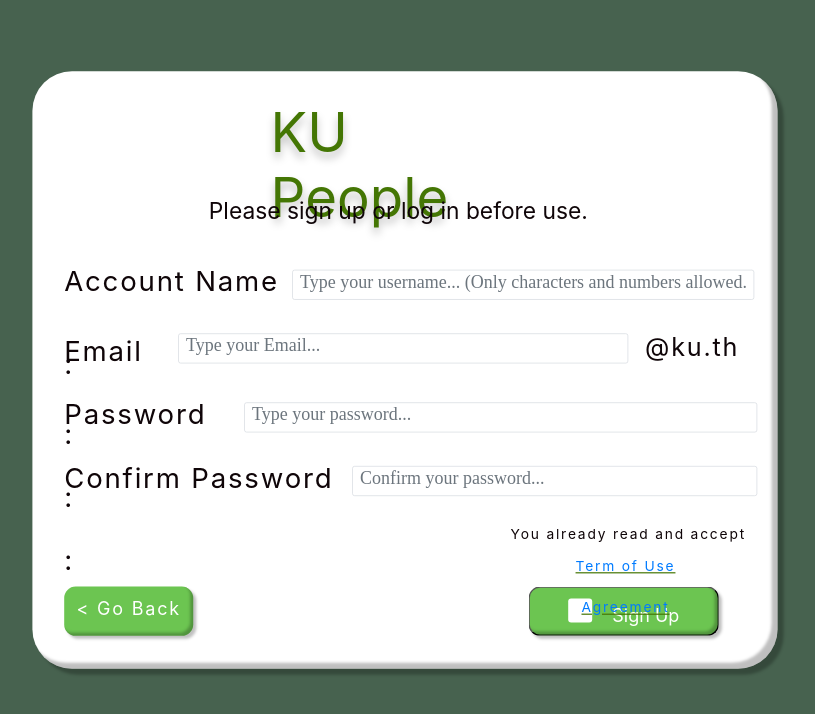
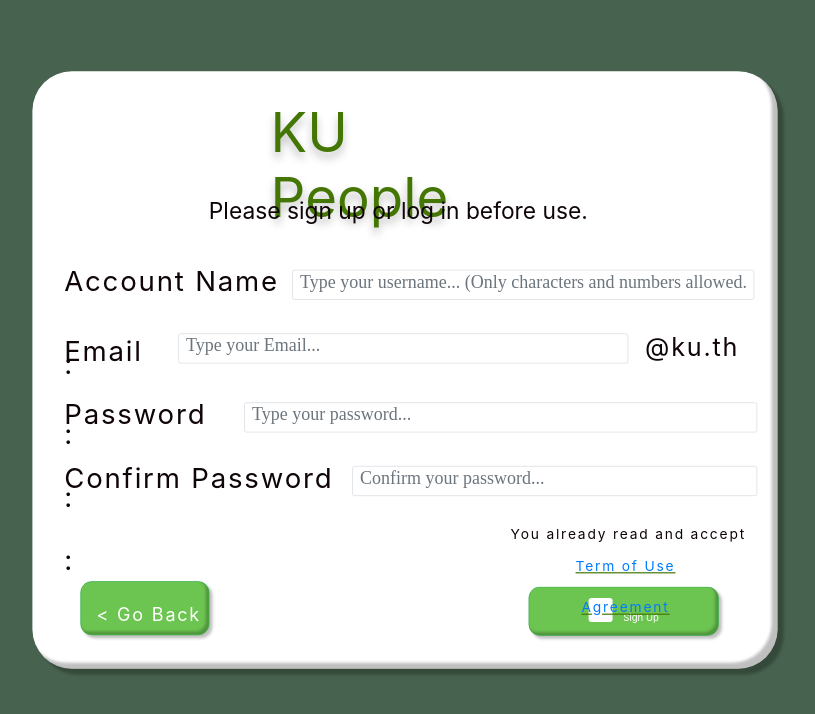
Before and after one commit to qqunx9999/KPP_Frontend, a React (Create React App) app in the folder frontend/: page /SignUp in a window 1280 px wide. Shown: the top 714 px of the page, without its empty margins (376-1191 px from the left). Built offline with nearby package versions, Linux system fonts and the light colour scheme.

Commit message:
-- Fixed :   Sign In Button   Add BS for other button there

```diff
--- a/frontend/src/CSSsource/LoginPage.css
+++ b/frontend/src/CSSsource/LoginPage.css
@@ -215,15 +215,13 @@
 }
 
 .GoToSignUpLogIn1 {
-  width: 191px;
-  height: 69px;
+  width: 317px;
+  height: 82px;
   overflow: visible;
-  font-family: "Inter", sans-serif;
-  color: var(--Theme4, #447604);
-  font-size: 23px;
-  letter-spacing: 3px;
-  line-height: 3;
-  text-decoration: underline;
+  background: var(--Theme5, #6cc551);
+  box-shadow: 5px 5px 5px 0px rgba(0, 0, 0, 0.25), inset -5px -5px 5px 0px rgba(0,0,0,0.25);
+  border-radius: 19px;
+  color: var(--Theme1, #ffffff);
   position: absolute;
   top: 630px;
   left: 350px;
--- a/frontend/src/CSSsource/SignupPage.css
+++ b/frontend/src/CSSsource/SignupPage.css
@@ -6,6 +6,13 @@
   background: var(--Theme6, #47624f);
   position: absolute;
 }
+.btn-success:hover{
+  background: var(--Theme5, #4FD237)!important;
+}
+.form-control:focus,.form-control:hover {
+background: rgba(0, 0, 0, 0.2)
+}
+
 
 .signup-whiteframe {
   width: 1242px;
@@ -258,13 +265,16 @@
   height: 90px;
   overflow: visible;
   font-family: "Inter", sans-serif;
-  color: var(--Theme1, #ffffff);
-  font-size: 30px;
+  color: #ffffff;
+  font-size: px;
   letter-spacing: 3px;
-  line-height: 2.5;
+  line-height: 3;
+  position: absolute;
+  top: 0px;
+  left: 20px;
 }
 
-.signup-su-frame {
+#signup-su-frame {
   width: 317px;
   height: 82px;
   overflow: visible;
@@ -276,9 +286,10 @@
   top: 859px;
   left: 827px;
   text-align: center;
+
 }
 
-.signup-sign-up {
+.goBackBtn {
   width: 145px;
   height: 90px;
   overflow: visible;
@@ -296,3 +307,27 @@
   height: 40px;
   border-radius: 5px;
 }
+#goBack {
+  width: 215px;
+  height: 90px;
+  overflow: visible;
+  background: var(--Theme5, #6cc551);
+  box-shadow: 5px 5px 5px 0px rgba(0, 0, 0, 0.25), inset -5px -5px 5px 0px rgba(0,0,0,0.25);
+  border-radius: 19px;
+  position: absolute;
+  top: 850px;
+  left: 80px;
+}
+.eHere {
+  width: 186px;
+  height: 90px;
+  overflow: visible;
+  font-family: "Inter", sans-serif;
+  color: #ffffff;
+  font-size: 30px;
+  letter-spacing: 3px;
+  line-height: 3;
+  position: absolute;
+  top: 10px;
+  left: 20px;
+}
--- a/frontend/src/Pages/LoginPage.tsx
+++ b/frontend/src/Pages/LoginPage.tsx
@@ -1,17 +1,28 @@
-import React, { useState } from 'react';
-import { Link } from "react-router-dom";
+import React, { useState, useEffect } from 'react';
+import {
+  BrowserRouter as Router,
+  Switch,
+  Route,
+  Link,
+  Redirect
+} from "react-router-dom";
 import 'bootstrap/dist/css/bootstrap.css';
 import '../CSSsource/LoginPage.css';
+import SignUpPage from "./SignUpPage"
+import AuthenLogIn from './AuthenLogIn';
+import Account from '../interfaces/accountEntity';
 import { EmailID } from '../component/loginForm';
+import { stringify } from 'querystring';
 import 'bootstrap/dist/css/bootstrap.min.css';
-import AuthService from '../service/AuthService';
 
-const LoginPage = () => {
-  const [user, setUser] = useState<any>('');
+type LoginFormProps = {
+  loginCallBack?: () => void,
+};
 
-  const handleUserLogin = () => {
-    setUser(AuthService.getUserInfo());
-  }
+const LoginPage = (props: LoginFormProps) => {
+  // const [redirected, setRedirected] = useState('');
+
+  // // const
 
   return (
     <div className="LogInPage1">
@@ -24,7 +35,7 @@ const LoginPage = () => {
           <p className="TextPleaseLogIn1">
             Please sign up or log in before use.
           </p>
-          <EmailID loginCallBack={ handleUserLogin }/>
+          <EmailID />
           <div className="TextForgetLogIn1">
             Forget your password?
           </div>
@@ -42,9 +53,6 @@ const LoginPage = () => {
           <div className="TextDontLogIn1">
             Don't have an account?
           </div>
-          <a className="GoToSignUpLogIn1" href="/Signup">
-            Go to Sign Up
-          </a>
         </div>
       </div>
     </div>
--- a/frontend/src/Pages/SearchThread.tsx
+++ b/frontend/src/Pages/SearchThread.tsx
@@ -38,7 +38,6 @@ const SearchThread = () => {
               Submit
             </div>
           </div>
-
           <div className="topicTextSearchThread">
                 Topic :
           </div>
--- a/frontend/src/Pages/SignUpPage.tsx
+++ b/frontend/src/Pages/SignUpPage.tsx
@@ -2,7 +2,7 @@ import React from 'react';
 import { Link } from "react-router-dom";
 import { SignUp } from '../component/SignUpForm';
 import '../CSSsource/SignupPage.css';
-
+import 'bootstrap/dist/css/bootstrap.min.css';
 
 const SignUpPage = () => {
 
@@ -26,13 +26,20 @@ const SignUpPage = () => {
             </Link>
         </button>
 
-        <div className="signup_go-back">
-          <Link to="/" className="signup-gb-frame">
-            &lt; Go Back
-            </Link>
+
+           <Link to="/" >
+            <button type="button" className="btn btn-success" id ="goBack">
+
+              <div className="eHere">
+                &lt; Go Back
+            </div>
+            </button>
+          </Link>
+
+
         </div>
       </div>
-    </div>
+
 
 
   );
--- a/frontend/src/component/SignUpForm.tsx
+++ b/frontend/src/component/SignUpForm.tsx
@@ -3,6 +3,7 @@ import React from 'react';
 import { useHistory } from 'react-router-dom';
 import '../CSSsource/SignupPage.css';
 import AuthService from '../service/AuthService';
+import 'bootstrap/dist/css/bootstrap.min.css';
 
 export const SignUp = () => {
     const history = useHistory();
@@ -43,11 +44,12 @@ export const SignUp = () => {
                     <Field type="password" name="conPass" placeholder="Confirm your password..." style={{ width: "675px", height: "50px" }} className="signup-Input-cf-password form-control" required/>
                     </div>
                     <div className="signup-sign-up">
-                        <button disabled={ isSubmitting } className="signup-su-frame">
+                        <button disabled={ isSubmitting } id="signup-su-frame" className="btn btn-success">
                             <button className="signup-square "></button>
                             &nbsp; &nbsp; Sign Up
                         </button>
                     </div>
+
                 </Form>
             )}
         </Formik>
--- a/frontend/src/component/loginForm.tsx
+++ b/frontend/src/component/loginForm.tsx
@@ -50,7 +50,7 @@ export const EmailID = (props: LoginFormProps) => {
                     { loginErrorMessage && (<div>{ loginErrorMessage }</div>) }
                     <div className="EmailLogIn1">
                         Email :
-                    <Field type="input" name="email" placeholder="Type your Email..." style={ inputStyle } className="InputEmailLogIn1" />
+                    <Field type="input" name="email" placeholder="Type your Email..." style={ inputStyle } className="form-control InputEmailLogIn1" required/>
 
                     <div className="kuthLogIn1">
                         @ku.th
@@ -59,9 +59,9 @@ export const EmailID = (props: LoginFormProps) => {
                     </div>
                     <div className="PasswordLogIn1">
                         Password :
-                    <Field type="password" name="password" placeholder="Type your password..." style={ inputStyle } className="InputPasswordLogIn1" />
+                    <Field type="password" name="password" placeholder="Type your password..." style={ inputStyle } className="form-group InputPasswordLogIn1" required/>
                     </div>
-                    <button type="submit" disabled={ isSubmitting } className="FrameLogIn1">
+                    <button type="submit" disabled={ isSubmitting } className="FrameLogIn1 btn btn-success">
                         <div className="LogInButtonLogIn1">
                             Log In
                         </div>
--- a/frontend/src/component/navBar.tsx
+++ b/frontend/src/component/navBar.tsx
@@ -37,12 +37,11 @@ const Navigtion = () => {
               </div>
               </Link>
             </li>
-
             <li className="nav-item active px-2">
 
               <div className="searchCSS">
               <Link to={ `/CreateThread` }>
-                <img src={createBlog} alt="React is hell !!!" width = "52" height="50" title="Create Blog"/>
+                <img src={createBlog} alt="React is hell !!!" width = "57" height="53" title="Create Blog"/>
                 </Link>
               </div>
             </li>
```
